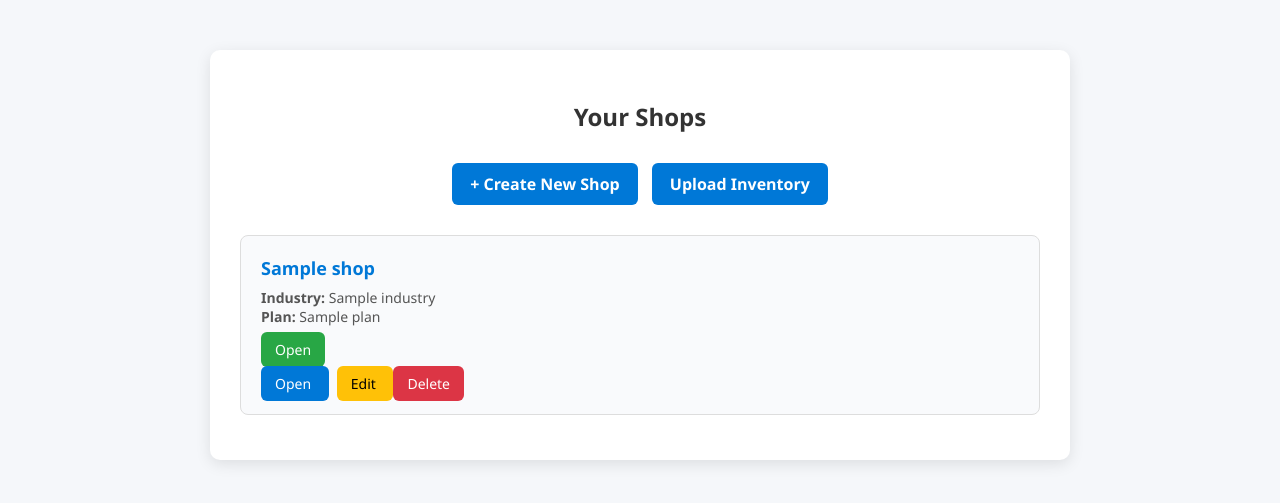
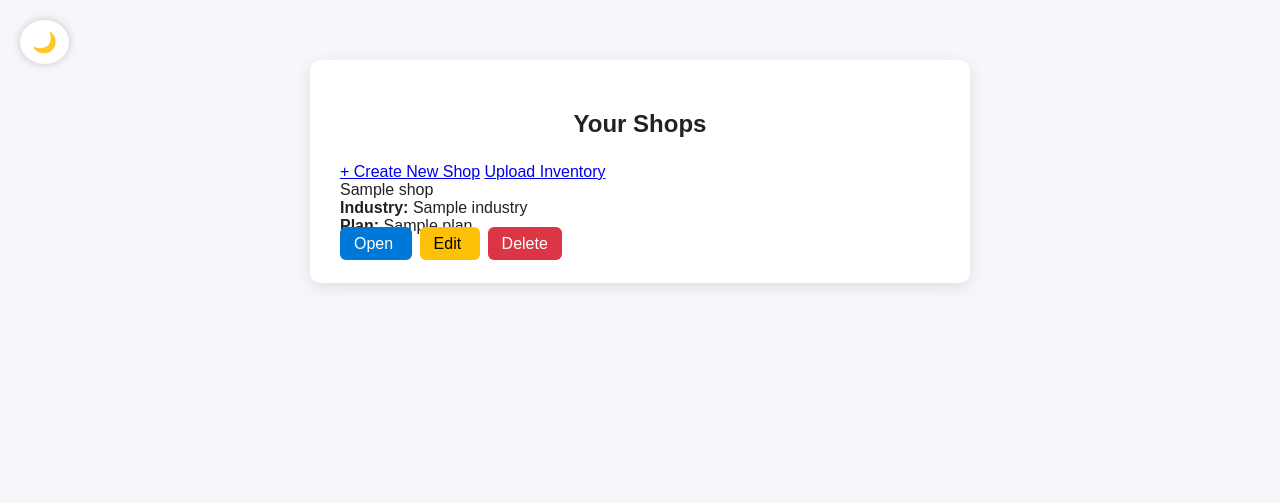
Before and after one commit to Danish11150/Ai-salesman, a Flask app: template website/templates/my_shops.html in a window 1280 px wide. Shown: the top 503 px of the page. Run offline with Flask 3, Linux system fonts and the light colour scheme; the template is opened without the code that fills it: most values are stand-ins (such as "Sample title", 1, 10 or a date in 2020).

Commit message:
Refactor my_shops.html for template inheritance
Refactored my_shops.html to use template inheritance and blocks for title and content. Updated the structure to include dynamic shop information and actions.

```diff
--- a/website/templates/my_shops.html
+++ b/website/templates/my_shops.html
@@ -1,93 +1,8 @@
-<!DOCTYPE html>
-<html lang="en">
-<head>
-    <meta charset="UTF-8">
-    <meta name="viewport" content="width=device-width, initial-scale=1.0">
-    <title>Your Shops</title>
-    <style>
-        body {
-            font-family: 'Segoe UI', Roboto, sans-serif;
-            background: #f5f7fa;
-            margin: 0;
-            padding: 0;
-        }
+{% extends "base.html" %}
+{% block title %}Your Shops{% endblock %}
 
-        .container {
-            max-width: 800px;
-            margin: 50px auto;
-            background: #fff;
-            border-radius: 10px;
-            box-shadow: 0 4px 15px rgba(0,0,0,0.1);
-            padding: 30px;
-        }
+{% block content %}
 
-        h2 {
-            text-align: center;
-            color: #333;
-            margin-bottom: 25px;
-        }
-
-        .top-actions {
-            text-align: center;
-            margin-bottom: 25px;
-        }
-
-        .top-actions a {
-            background: #0078D7;
-            color: white;
-            padding: 10px 18px;
-            border-radius: 6px;
-            text-decoration: none;
-            font-weight: 600;
-            margin: 5px;
-            display: inline-block;
-        }
-
-        .shop-card {
-            background: #f9fafc;
-            border: 1px solid #ddd;
-            border-radius: 8px;
-            padding: 20px;
-            margin-bottom: 15px;
-            transition: 0.3s;
-        }
-
-        .shop-card:hover {
-            box-shadow: 0 3px 10px rgba(0,0,0,0.1);
-        }
-
-        .shop-title {
-            font-size: 18px;
-            font-weight: 600;
-            color: #0078D7;
-        }
-
-        .shop-info {
-            margin-top: 8px;
-            color: #555;
-            font-size: 14px;
-        }
-
-        .shop-actions {
-            margin-top: 12px;
-        }
-
-        .shop-actions a {
-            background: #28a745;
-            color: white;
-            padding: 8px 14px;
-            border-radius: 6px;
-            text-decoration: none;
-            font-size: 14px;
-            font-weight: 500;
-        }
-
-        .shop-actions a:hover {
-            background: #218838;
-        }
-    </style>
-</head>
-<body>
 <div class="container">
     <h2>Your Shops</h2>
 
@@ -99,13 +14,12 @@
     {% for shop in shops %}
     <div class="shop-card">
         <div class="shop-title">{{ shop.name }}</div>
+
         <div class="shop-info">
             <strong>Industry:</strong> {{ shop.industry }} <br>
             <strong>Plan:</strong> {{ shop.plan }}
         </div>
-            <div class="shop-actions">
-                <a href="/inventory?shop_id={{ shop.id }}">Open</a>
-            </div>
+
         <div class="shop-actions">
             <a href="/inventory?shop_id={{ shop.id }}"
                style="background:#0078D7; color:white; padding:8px 14px; border-radius:6px; text-decoration:none;">
@@ -118,13 +32,12 @@
             </a>
 
             <a href="/delete_shop?shop_id={{ shop.id }}"
-   style="background:#dc3545; color:white; padding:8px 14px; border-radius:6px; text-decoration:none;">
+               style="background:#dc3545; color:white; padding:8px 14px; border-radius:6px; text-decoration:none; margin-left:8px;">
                Delete
             </a>
         </div>
-
     </div>
     {% endfor %}
 </div>
-</body>
-</html>
+
+{% endblock %}
```
Lines whose indentation alone changed are shown as unchanged.
